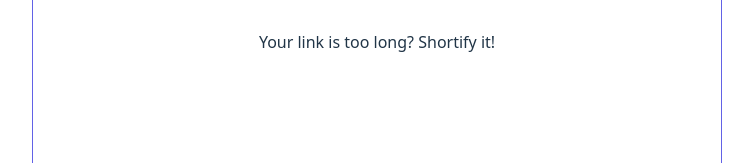
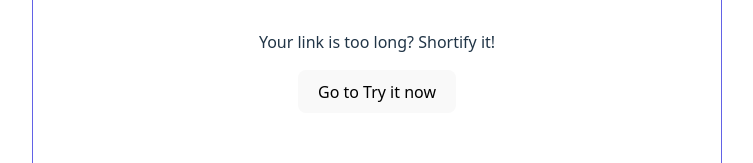
Before and after one commit to Radoslav-Marinovv/shortify, a React (Vite) app in the folder frontend/: page / in a window 1280 px wide. Shown: the part 191-354 px from the top of the page, without its empty margins (263-1016 px from the left). Built offline with nearby package versions, Linux system fonts and the light colour scheme.

Commit message:
Add GoToButton

```diff
--- a/frontend/src/Components/Hero/Hero.tsx
+++ b/frontend/src/Components/Hero/Hero.tsx
@@ -1,8 +1,12 @@
+import GoToButton from "../Buttons/GoToButton/GoToButton";
+
 const Hero = () => {
+
   return (
     <>
       <h1>Shortify</h1>
       <p>Your link is too long? Shortify it!</p>
+      <GoToButton location="/create-new-link" displayName="Try it now" />
     </>
   )
 }
```
